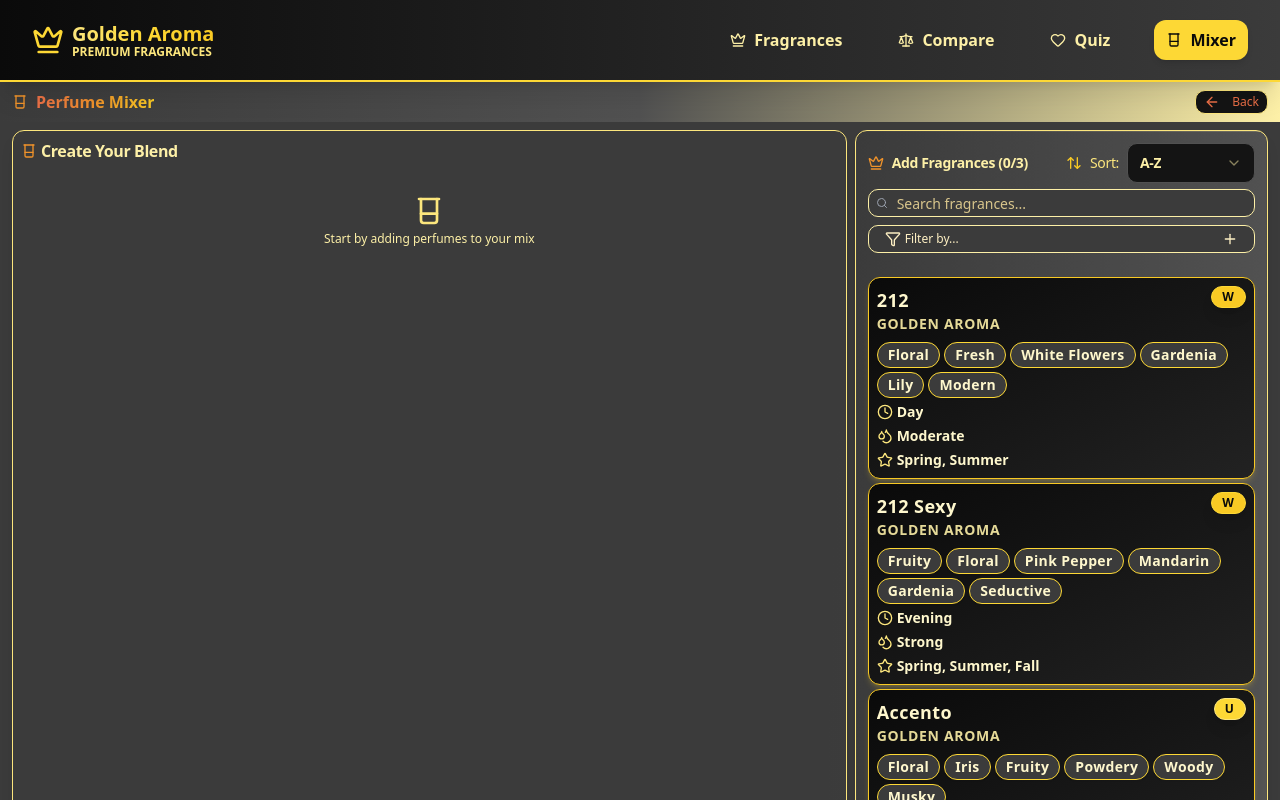
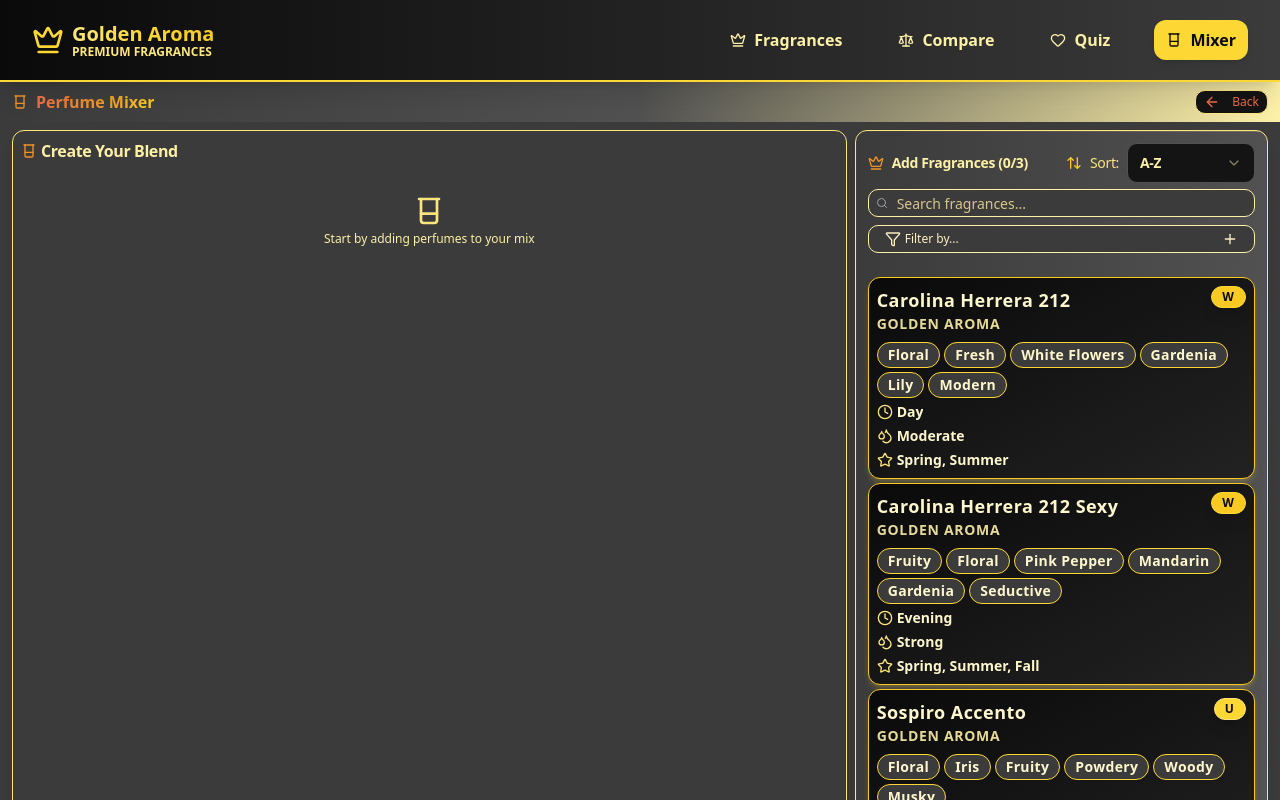
Before and after one commit to Imatom1/perfume-fullcode, a React (Vite) app: page /mixer in a window 1280 px wide. Shown: the top 800 px of the page. Built offline with nearby package versions, Linux system fonts and the light colour scheme.

Commit message:
Show full original perfume name instead of shortened Golden Aroma name
cgen-fdb1c07dcff945cfa6bd75c821eae146

```diff
--- a/client/components/CompactPerfumeCard.tsx
+++ b/client/components/CompactPerfumeCard.tsx
@@ -56,7 +56,7 @@ export function CompactPerfumeCard({
               <h4
                 className={`text-sm sm:text-base md:text-lg font-extrabold ${colors.titleColor} leading-tight truncate tracking-wide`}
               >
-                {perfume.name}
+                {perfume.originalBrand} {perfume.name}
               </h4>
               <p
                 className={`text-xs sm:text-sm font-semibold ${colors.brandText} truncate tracking-wider uppercase opacity-90`}
```
